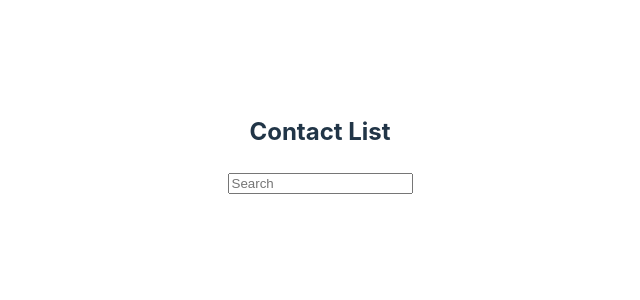
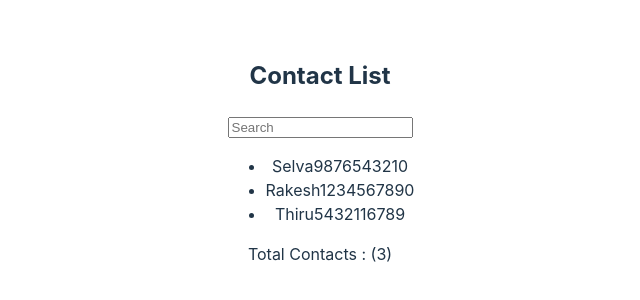
Before and after one commit to SelvakumarBoominathan/contact_register, a React (Vite) app: page / in a window 1280 px wide. Shown: the part 248-548 px from the top of the page, without its empty margins (320-960 px from the left). Built offline with nearby package versions, Linux system fonts and the light colour scheme.

Commit message:
completed contact list component

```diff
--- a/src/components/contactForm/ContactForm.jsx
+++ b/src/components/contactForm/ContactForm.jsx
@@ -16,8 +16,15 @@ const ContactForm = ({ contacts }) => {
         type="text"
         onChange={(e) => setFilteredtext(e.target.value)}
       />
-      <ul id="list"></ul>
-      <span id="totalCount"></span>
+      <ul id="list">
+        {filteredData.map((item, key) => (
+          <li key={key}>
+            <span>{item.full_name}</span>
+            <span>{item.phone_number}</span>
+          </li>
+        ))}
+      </ul>
+      <span id="totalCount">Total Contacts : ({filteredData.length})</span>
     </div>
   );
 };
```
